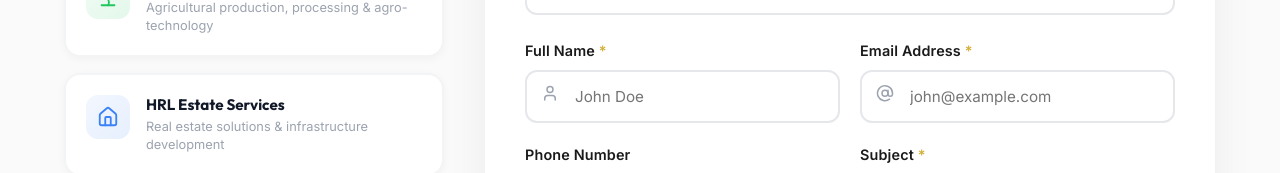
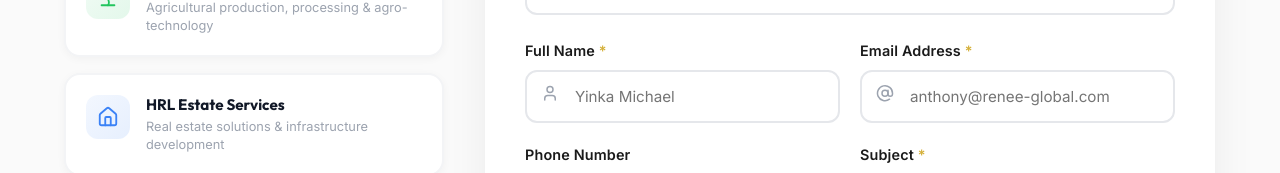
Before and after one commit to penielbethel/renee, a React (Vite) app: page /contact in a window 1280 px wide. Shown: the part 684-857 px from the top of the page. Built offline with nearby package versions, Linux system fonts and the light colour scheme.

Commit message:
Update placeholder text in Shop checkout and Contact form

```diff
--- a/src/pages/Contact.jsx
+++ b/src/pages/Contact.jsx
@@ -526,7 +526,7 @@ const Contact = () => {
                                                     <div style={iconWrapStyle}><User size={18} /></div>
                                                     <input
                                                         type="text"
-                                                        placeholder="John Doe"
+                                                        placeholder="Yinka Michael"
                                                         value={formData.name}
                                                         onChange={e => handleChange('name', e.target.value)}
                                                         onFocus={() => setFocusedField('name')}
@@ -542,7 +542,7 @@ const Contact = () => {
                                                     <div style={iconWrapStyle}><AtSign size={18} /></div>
                                                     <input
                                                         type="email"
-                                                        placeholder="john@example.com"
+                                                        placeholder="anthony@renee-global.com"
                                                         value={formData.email}
                                                         onChange={e => handleChange('email', e.target.value)}
                                                         onFocus={() => setFocusedField('email')}
--- a/src/pages/Shop.jsx
+++ b/src/pages/Shop.jsx
@@ -973,7 +973,7 @@ const Shop = () => {
                       required
                       value={checkoutForm.fullName}
                       onChange={handleFormChange}
-                      placeholder="John Doe"
+                      placeholder="Yinka Michael"
                     />
                   </div>
                   <div className="form-group">
@@ -984,7 +984,7 @@ const Shop = () => {
                       required
                       value={checkoutForm.email}
                       onChange={handleFormChange}
-                      placeholder="john@example.com"
+                      placeholder="anthony@renee-global.com"
                     />
                   </div>
                   <div className="form-group">
```
